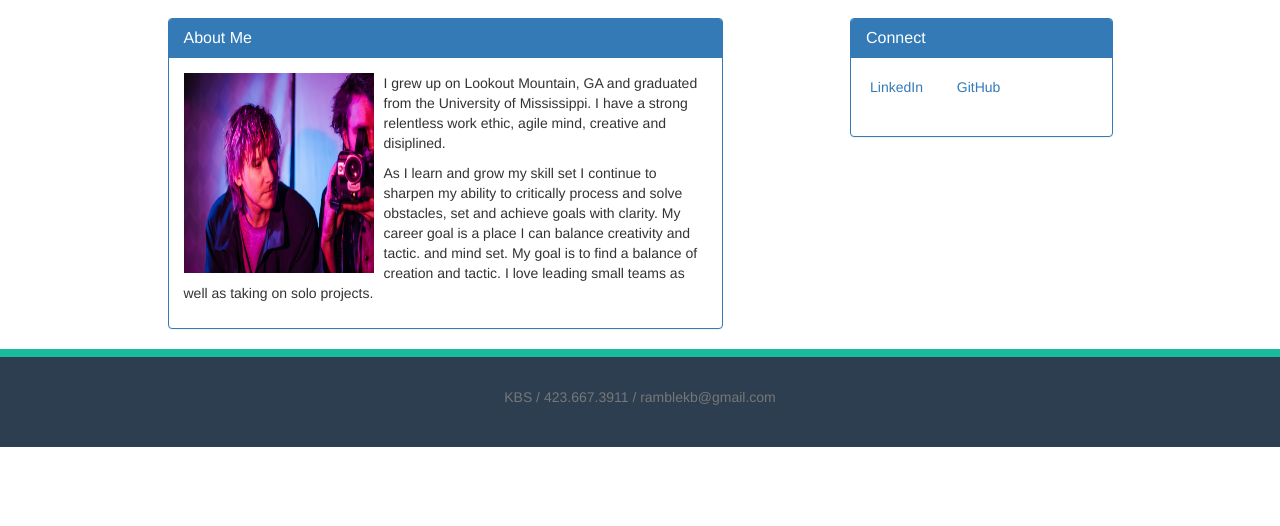
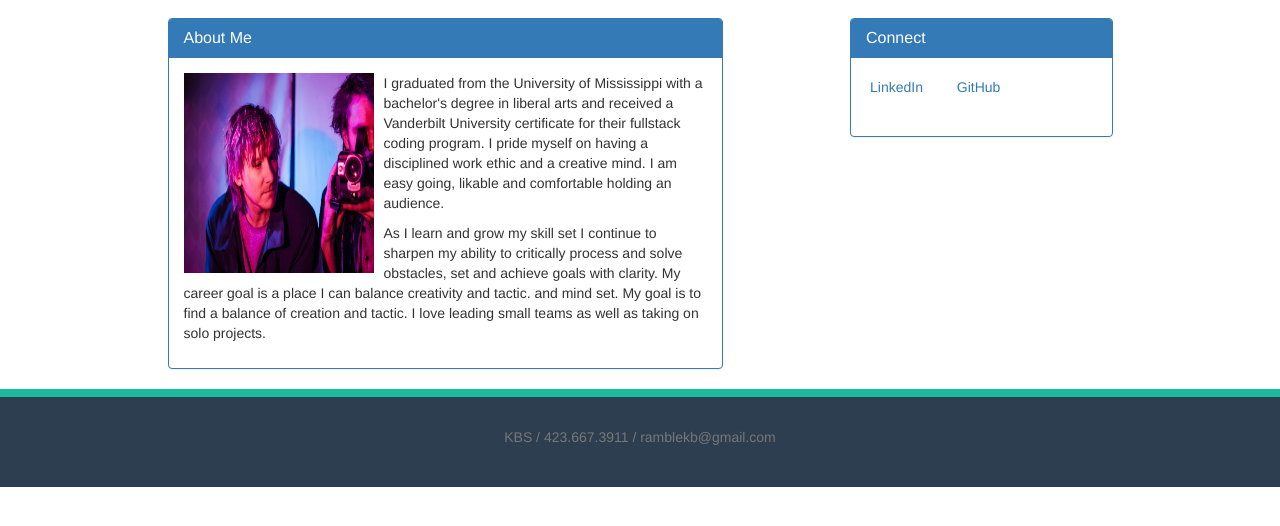
Before and after one commit to ramblekb/KipSmithPage, a plain HTML site: page index.html in a window 1280 px wide. Shown: the part 54-580 px from the top of the page. Drawn offline with nearby package versions, Linux system fonts and the light colour scheme.

Commit message:
Update index.html

```diff
--- a/index.html
+++ b/index.html
@@ -45,7 +45,7 @@
 					<div class="panel-body">
 						<img id="bio-image" class="img-responsive pull-left" alt="Responsive image" src="assets/images/headOne.jpg" alt="Kip Smith">
 
-						<p>I grew up on Lookout Mountain, GA and graduated from the University of Mississippi. I have a strong relentless work ethic, agile mind, creative and disiplined. </p>
+						<p>I graduated from the University of Mississippi with a bachelor's degree in liberal arts and received a Vanderbilt University certificate for their fullstack coding program. I pride myself on having a disciplined work ethic and a creative mind. I am easy going, likable and comfortable holding an audience. </p>
 
 						<p></p>
 
```
